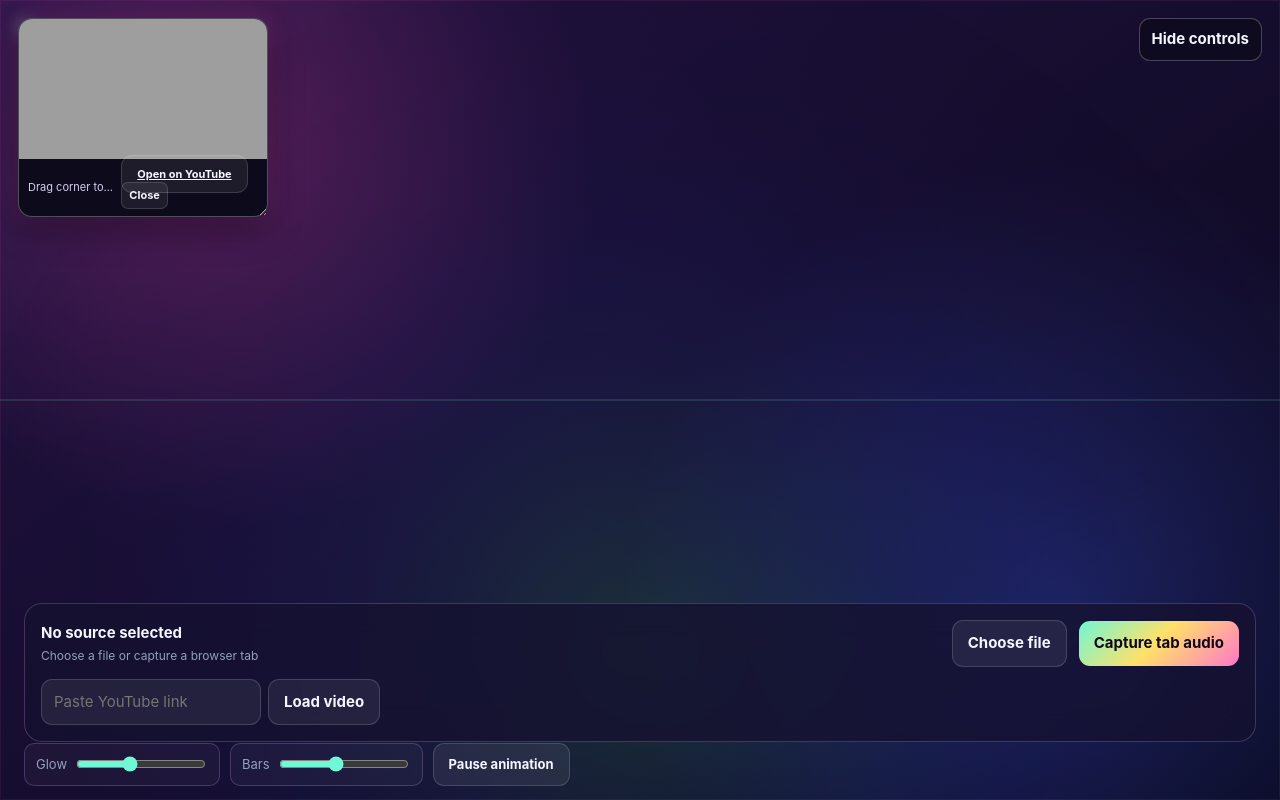
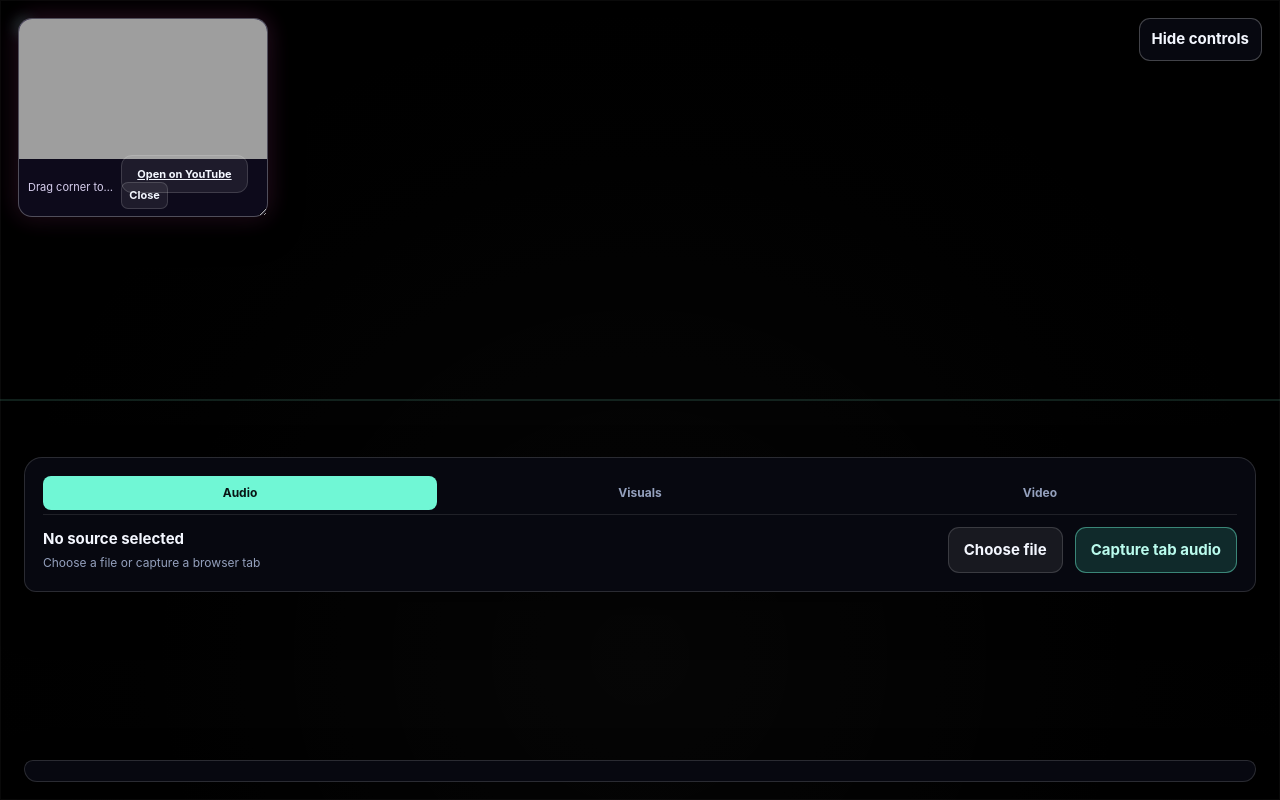
Before and after one commit to fazelifestyle184-eng/oxysbabies, a plain HTML site: page index.html in a window 1280 px wide. Both pictures are taken after a click on the button "Show controls". Drawn offline with Linux system fonts and the light colour scheme; grey boxes are pictures that could not be loaded.

Commit message:
Organize controls and add dark theme updates

```diff
--- a/index.html
+++ b/index.html
@@ -3,6 +3,8 @@
 <head>
   <meta charset="utf-8">
   <meta name="viewport" content="width=device-width, initial-scale=1">
+  <meta name="color-scheme" content="dark">
+  <meta name="theme-color" content="#080912">
   <title>Source Visualizer</title>
   <style>
     :root {
@@ -25,15 +27,16 @@
       overflow-x: hidden;
       color: var(--text);
       font: 15px/1.5 Inter, ui-sans-serif, system-ui, -apple-system, Segoe UI, sans-serif;
-      background: radial-gradient(circle at 12% 16%, rgba(255, 76, 174, .2), transparent 28%), radial-gradient(circle at 88% 82%, rgba(78, 118, 255, .2), transparent 30%), var(--bg);
+      background: #080912;
     }
     .app { width: 100vw; min-height: 100vh; }
     .eyebrow, h1, .subtitle { display: none; }
-    .ui-toggle { position: fixed; top: 18px; right: 18px; z-index: 5; padding: 9px 12px; border-color: rgba(255, 255, 255, .24); background: rgba(13, 10, 27, .72); backdrop-filter: blur(12px); }
+    body.show-copy .eyebrow, body.show-copy h1, body.show-copy .subtitle { display: block; }
+    .ui-toggle { position: fixed; top: 18px; right: 18px; z-index: 5; padding: 9px 12px; border-color: rgba(255, 255, 255, .24); background: rgba(8, 9, 18, .9); box-shadow: 0 8px 24px rgba(0, 0, 0, .3); backdrop-filter: blur(12px); }
     .eyebrow { margin: 0; padding: 28px 32px 0; color: #ff78c8; font-weight: 700; letter-spacing: .14em; text-transform: uppercase; font-size: 11px; }
     h1 { margin: 10px 32px 0; font-size: clamp(32px, 6vw, 60px); line-height: 1; letter-spacing: -.055em; }
     .subtitle { max-width: 600px; margin: 16px 32px 28px; color: var(--muted); font-size: 16px; }
-    .visual { position: fixed; inset: 0; z-index: 1; overflow: hidden; border: 0; border-radius: 0; background: radial-gradient(circle at 18% 20%, rgba(255, 70, 181, .2), transparent 30%), radial-gradient(circle at 83% 75%, rgba(66, 101, 255, .24), transparent 36%), linear-gradient(145deg, rgba(47, 26, 87, .7), rgba(9, 7, 25, .94)); box-shadow: 0 24px 80px rgba(119, 46, 255, .2), 0 0 0 1px rgba(255, 113, 213, .08) inset; }
+    .visual { position: fixed; inset: 0; z-index: 1; overflow: hidden; border: 0; border-radius: 0; background: #000; box-shadow: 0 24px 80px rgba(0, 0, 0, .7), 0 0 0 1px rgba(255, 255, 255, .04) inset; }
     canvas { width: 100%; height: 100%; display: block; }
     .visual::after { content: ""; position: absolute; inset: 0; pointer-events: none; background: linear-gradient(transparent 49.8%, rgba(255,255,255,.07) 50%, transparent 50.2%); background-size: 100% 34px; mix-blend-mode: screen; }
     .cartoon-window { position: absolute; top: 18px; left: 18px; z-index: 2; width: min(250px, 42%); min-width: 150px; max-width: 70%; overflow: hidden; resize: both; border: 1px solid rgba(255, 255, 255, .28); border-radius: 14px; background: #0d0a1b; box-shadow: 0 12px 34px rgba(0, 0, 0, .45), 0 0 24px rgba(255, 92, 203, .2); }
@@ -44,23 +47,33 @@
     .cartoon-bar button { padding: 4px 7px; border-radius: 7px; font-size: 11px; }
     .status { position: absolute; top: 18px; left: 20px; display: flex; align-items: center; gap: 9px; color: var(--muted); font-size: 12px; }
     .dot { width: 8px; height: 8px; border-radius: 50%; background: var(--accent); box-shadow: 0 0 16px var(--accent); }
-    .controls { display: none; grid-template-columns: 1fr auto auto; gap: 12px; align-items: center; position: fixed; right: 24px; bottom: 58px; left: 24px; z-index: 4; margin: 0; padding: 16px; border: 1px solid var(--line); border-radius: 18px; background: var(--panel); backdrop-filter: blur(16px); }
+    .controls { display: none; grid-template-columns: minmax(220px, 1fr) auto auto; gap: 12px; align-items: center; position: fixed; right: 24px; bottom: 208px; left: 24px; z-index: 4; margin: 0; padding: 18px; border: 1px solid rgba(255, 255, 255, .14); border-radius: 18px 18px 12px 12px; background: rgba(8, 9, 18, .94); box-shadow: 0 18px 46px rgba(0, 0, 0, .4); backdrop-filter: blur(20px); }
+    .control-tabs { display: flex; grid-column: 1 / -1; gap: 6px; padding-bottom: 4px; border-bottom: 1px solid rgba(255, 255, 255, .1); }
+    .control-tab { flex: 1; padding: 8px 10px; border: 0; border-radius: 8px; color: var(--muted); background: transparent; font-size: 12px; }
+    .control-tab:hover { color: var(--text); background: rgba(255, 255, 255, .06); transform: none; }
+    .control-tab.active { color: #081414; background: var(--accent); }
+    [data-panel].is-hidden { display: none !important; }
     .track { min-width: 0; }
     .track-title { overflow: hidden; text-overflow: ellipsis; white-space: nowrap; font-weight: 700; }
     .track-meta { margin-top: 3px; color: var(--muted); font-size: 12px; }
-    .link-form { display: flex; min-width: 260px; gap: 7px; }
-    .link-form input { min-width: 0; width: 220px; border: 1px solid rgba(255,255,255,.15); border-radius: 11px; padding: 11px 12px; color: var(--text); font: inherit; background: rgba(255,255,255,.07); }
+    .link-form { display: flex; min-width: 0; grid-column: 1 / -1; gap: 8px; padding-top: 2px; }
+    .link-form input { min-width: 0; flex: 1; border: 1px solid rgba(255,255,255,.15); border-radius: 10px; padding: 11px 12px; color: var(--text); font: inherit; background: #111321; }
     .link-form input:focus { outline: 2px solid var(--accent); outline-offset: 1px; }
     button, .file-label { border: 1px solid rgba(255,255,255,.15); border-radius: 11px; padding: 11px 15px; color: var(--text); font: inherit; font-weight: 700; cursor: pointer; background: rgba(255,255,255,.07); transition: .2s ease; }
     button:hover, .file-label:hover { border-color: var(--accent); transform: translateY(-1px); }
-    button.primary { border: 0; color: #10081d; background: linear-gradient(135deg, #70f7d5, #ffe169 48%, #ff78c8); }
+    button.primary { border-color: rgba(112, 247, 213, .45); color: #bafbed; background: #102a2b; }
+    button.primary:hover { border-color: var(--accent); background: #153a3a; }
+    input, button, .file-label { color-scheme: dark; }
     input[type=file] { display: none; }
-    .options { display: none; flex-wrap: wrap; gap: 10px; position: fixed; right: 24px; bottom: 14px; left: 24px; z-index: 4; margin: 0; color: var(--muted); font-size: 13px; }
+    .options { display: none; grid-template-columns: repeat(5, minmax(120px, 1fr)); gap: 8px; position: fixed; right: 24px; bottom: 18px; left: 24px; z-index: 4; margin: 0; padding: 10px; border: 1px solid rgba(255, 255, 255, .14); border-radius: 12px 12px 18px 18px; color: var(--muted); font-size: 12px; background: rgba(8, 9, 18, .94); box-shadow: 0 18px 46px rgba(0, 0, 0, .4); backdrop-filter: blur(20px); }
     body.ui-open .controls { display: grid; }
-    body.ui-open .options { display: flex; }
-    .options label { display: flex; align-items: center; gap: 7px; padding: 9px 11px; border: 1px solid var(--line); border-radius: 10px; background: rgba(255,255,255,.035); }
-    input[type=range] { width: 130px; accent-color: var(--accent); }
-    @media (max-width: 650px) { .controls { grid-template-columns: 1fr 1fr; } .track { grid-column: 1 / -1; } button, .file-label { text-align: center; } }
+    body.ui-open .options { display: grid; }
+    .options label { display: grid; gap: 4px; padding: 8px 10px; border: 1px solid rgba(255, 255, 255, .1); border-radius: 9px; background: #0d0f1b; }
+    input[type=range] { width: 100%; accent-color: var(--accent); }
+    select { width: 100%; border: 1px solid rgba(255, 255, 255, .15); border-radius: 8px; padding: 7px 8px; color: var(--text); font: inherit; background: #111321; color-scheme: dark; }
+    select:focus { outline: 2px solid var(--accent); outline-offset: 1px; }
+    @media (max-width: 900px) { .options { grid-template-columns: repeat(3, minmax(120px, 1fr)); } }
+    @media (max-width: 650px) { .controls { right: 12px; bottom: 370px; left: 12px; grid-template-columns: 1fr 1fr; } .options { right: 12px; bottom: 12px; left: 12px; grid-template-columns: 1fr 1fr; } .track { grid-column: 1 / -1; } .link-form { grid-column: 1 / -1; } button, .file-label { text-align: center; } }
   </style>
 </head>
 <body>
@@ -84,13 +97,18 @@
       </div>
     </section>
     <section class="controls">
-      <div class="track">
+      <nav class="control-tabs" aria-label="Control sections">
+        <button class="control-tab active" type="button" data-tab="audio">Audio</button>
+        <button class="control-tab" type="button" data-tab="visuals">Visuals</button>
+        <button class="control-tab" type="button" data-tab="video">Video</button>
+      </nav>
+      <div class="track" data-panel="audio">
         <div class="track-title" id="trackTitle">No source selected</div>
         <div class="track-meta" id="trackMeta">Choose a file or capture a browser tab</div>
       </div>
-      <label class="file-label" for="fileInput">Choose file</label>
-      <button class="primary" id="captureButton">Capture tab audio</button>
-      <form class="link-form" id="linkForm">
+      <label class="file-label" for="fileInput" data-panel="audio">Choose file</label>
+      <button class="primary" id="captureButton" data-panel="audio">Capture tab audio</button>
+      <form class="link-form" id="linkForm" data-panel="video">
         <input id="videoUrl" type="url" placeholder="Paste YouTube link" aria-label="YouTube video link">
         <button type="submit">Load video</button>
       </form>
@@ -98,10 +116,26 @@
       <audio id="player" controls preload="metadata" hidden></audio>
     </section>
     <div class="options">
-      <label>Glow <input id="glow" type="range" min="0" max="30" value="12"></label>
-      <label>Bars <input id="bars" type="range" min="32" max="180" value="96"></label>
-      <button id="pauseButton">Pause animation</button>
-      <button id="showCartoon" type="button" hidden>Show video window</button>
+      <label data-panel="visuals">Glow <input id="glow" type="range" min="0" max="30" value="12"></label>
+      <label data-panel="visuals">Bars <input id="bars" type="range" min="32" max="180" value="96"></label>
+      <label data-panel="visuals">Height <input id="heightScale" type="range" min="50" max="100" value="82"></label>
+      <label data-panel="visuals">Color speed <input id="colorSpeed" type="range" min="0" max="60" value="18"></label>
+      <label data-panel="visuals">Frequency <input id="frequencyRange" type="range" min="8" max="30" step=".05" value="17.85"></label>
+      <label data-panel="visuals">Bar colors
+        <select id="colorPreset" aria-label="Bar color preset">
+          <option value="rainbow">Rainbow</option>
+          <option value="neon">Neon</option>
+          <option value="ocean">Ocean</option>
+          <option value="sunset">Sunset</option>
+          <option value="forest">Forest</option>
+          <option value="mono">Monochrome</option>
+        </select>
+      </label>
+      <button id="pauseButton" data-panel="visuals">Pause animation</button>
+      <button id="showCartoon" data-panel="video" type="button" hidden>Show video window</button>
+      <button id="copyToggle" data-panel="visuals" type="button">Show title</button>
+      <button id="resetCartoon" data-panel="video" type="button">Reset video layout</button>
+      <button id="fullscreenButton" data-panel="video" type="button">Fullscreen</button>
     </div>
   </main>
   <script>
@@ -117,6 +151,10 @@
     const meta = document.getElementById("trackMeta");
     const glow = document.getElementById("glow");
     const bars = document.getElementById("bars");
+    const heightScale = document.getElementById("heightScale");
+    const colorSpeed = document.getElementById("colorSpeed");
+    const frequencyRange = document.getElementById("frequencyRange");
+    const colorPreset = document.getElementById("colorPreset");
     const uiToggle = document.getElementById("uiToggle");
     const cartoonWindow = document.querySelector(".cartoon-window");
     const cartoonBar = document.querySelector(".cartoon-bar");
@@ -125,6 +163,9 @@
     const videoUrl = document.getElementById("videoUrl");
     const closeCartoon = document.getElementById("closeCartoon");
     const showCartoon = document.getElementById("showCartoon");
+    const copyToggle = document.getElementById("copyToggle");
+    const resetCartoon = document.getElementById("resetCartoon");
+    const fullscreenButton = document.getElementById("fullscreenButton");
     let audioContext;
     let analyser;
     let source;
@@ -137,6 +178,14 @@
       document.body.classList.toggle("ui-open");
       uiToggle.textContent = document.body.classList.contains("ui-open") ? "Hide controls" : "Show controls";
     });
+    document.querySelectorAll(".control-tab").forEach(tab => {
+      tab.addEventListener("click", () => {
+        const panel = tab.dataset.tab;
+        document.querySelectorAll(".control-tab").forEach(item => item.classList.toggle("active", item === tab));
+        document.querySelectorAll("[data-panel]").forEach(item => item.classList.toggle("is-hidden", item.dataset.panel !== panel));
+      });
+    });
+    document.querySelector(".control-tab.active").click();
 
     function resize() {
       const ratio = Math.min(window.devicePixelRatio || 1, 2);
@@ -209,6 +258,27 @@
       cartoonWindow.hidden = false;
       showCartoon.hidden = true;
     });
+    copyToggle.addEventListener("click", () => {
+      const visible = document.body.classList.toggle("show-copy");
+      copyToggle.textContent = visible ? "Hide title" : "Show title";
+    });
+    resetCartoon.addEventListener("click", () => {
+      cartoonWindow.hidden = false;
+      showCartoon.hidden = true;
+      cartoonWindow.style.width = "";
+      cartoonWindow.style.height = "";
+      cartoonWindow.style.left = "18px";
+      cartoonWindow.style.top = "18px";
+      cartoonWindow.style.right = "auto";
+      cartoonWindow.style.bottom = "auto";
+    });
+    fullscreenButton.addEventListener("click", async () => {
+      if (document.fullscreenElement) await document.exitFullscreen();
+      else await document.documentElement.requestFullscreen();
+    });
+    document.addEventListener("fullscreenchange", () => {
+      fullscreenButton.textContent = document.fullscreenElement ? "Exit fullscreen" : "Fullscreen";
+    });
     linkForm.addEventListener("submit", event => {
       event.preventDefault();
       let videoId = null;
@@ -264,10 +334,10 @@
       const width = canvas.clientWidth, height = canvas.clientHeight;
       ctx.clearRect(0, 0, width, height);
       const time = performance.now() / 1000;
-      const hue = (time * 18) % 360;
+      const hue = (time * Number(colorSpeed.value)) % 360;
       const ambient = ctx.createRadialGradient(width * .5, height * .82, 0, width * .5, height * .82, height * .9);
-      ambient.addColorStop(0, `hsla(${hue}, 100%, 65%, .16)`);
-      ambient.addColorStop(.55, `hsla(${(hue + 90) % 360}, 100%, 60%, .06)`);
+      ambient.addColorStop(0, "rgba(255, 255, 255, .025)");
+      ambient.addColorStop(.55, "rgba(255, 255, 255, .008)");
       ambient.addColorStop(1, "transparent");
       ctx.fillStyle = ambient;
       ctx.fillRect(0, 0, width, height);
@@ -289,17 +359,25 @@
         const pairCount = Math.ceil(count / 2);
         const pairIndex = Math.floor(i / 2);
         const position = pairIndex / Math.max(1, pairCount - 1);
-        const frequencyIndex = Math.min(data.length - 1, Math.floor(Math.pow(position, 1.35) * data.length * .1785));
+        const frequencyIndex = Math.min(data.length - 1, Math.floor(Math.pow(position, 1.35) * data.length * (Number(frequencyRange.value) / 100)));
         const neighbor = data[Math.min(data.length - 1, frequencyIndex + 2)];
         const rawValue = (data[frequencyIndex] * .7 + neighbor * .3) / 255;
         // Use restrained compression so loud tracks keep visible height variation.
         const boostedValue = Math.pow(rawValue, .9) * .78 * (1 + position * .35);
         const value = Math.min(.95, Math.max(.025, boostedValue));
-        const barHeight = Math.max(4, value * height * .82);
+        const barHeight = Math.max(4, value * height * (Number(heightScale.value) / 100));
         const x = Math.min(width - barWidth, i * (barWidth + gap));
-        const barHue = (hue + i * 2.8) % 360;
-        ctx.shadowColor = `hsl(${barHue}, 100%, 65%)`;
-        ctx.fillStyle = `hsl(${barHue}, 100%, ${58 + value * 22}%)`;
+        const palette = {
+          rainbow: [hue + i * 2.8, 100, 58 + value * 22],
+          neon: [300 + i * 1.8, 100, 62 + value * 18],
+          ocean: [185 + i * 1.2, 88, 52 + value * 24],
+          sunset: [12 + i * 1.15, 100, 58 + value * 22],
+          forest: [105 + i * .85, 72, 42 + value * 26],
+          mono: [190, 18, 72 + value * 20]
+        };
+        const [barHue, saturation, lightness] = palette[colorPreset.value] || palette.rainbow;
+        ctx.shadowColor = `hsl(${barHue}, ${saturation}%, 65%)`;
+        ctx.fillStyle = `hsl(${barHue}, ${saturation}%, ${lightness}%)`;
         ctx.fillRect(x, height - barHeight - 22, barWidth, barHeight);
       }
       const waveGradient = ctx.createLinearGradient(0, 0, width, 0);
@@ -318,11 +396,11 @@
         const pairCount = Math.ceil(count / 2);
         const pairIndex = Math.floor(barIndex / 2);
         const position = pairIndex / Math.max(1, pairCount - 1);
-        const frequencyIndex = Math.min(data.length - 1, Math.floor(Math.pow(position, 1.35) * data.length * .1785));
+        const frequencyIndex = Math.min(data.length - 1, Math.floor(Math.pow(position, 1.35) * data.length * (Number(frequencyRange.value) / 100)));
         const neighbor = data[Math.min(data.length - 1, frequencyIndex + 2)];
         const rawValue = (data[frequencyIndex] * .7 + neighbor * .3) / 255;
         const barValue = Math.min(.95, Math.max(.025, Math.pow(rawValue, .9) * .78 * (1 + position * .35)));
-        const barTop = height - Math.max(4, barValue * height * .82) - 22;
+        const barTop = height - Math.max(4, barValue * height * (Number(heightScale.value) / 100)) - 22;
         const y = barTop - 3 + (waveform[i] - 128) / 128 * 5;
         if (i === 0) ctx.moveTo(x, y);
         else ctx.lineTo(x, y);
```
Also changed, not shown: 1 other file.
